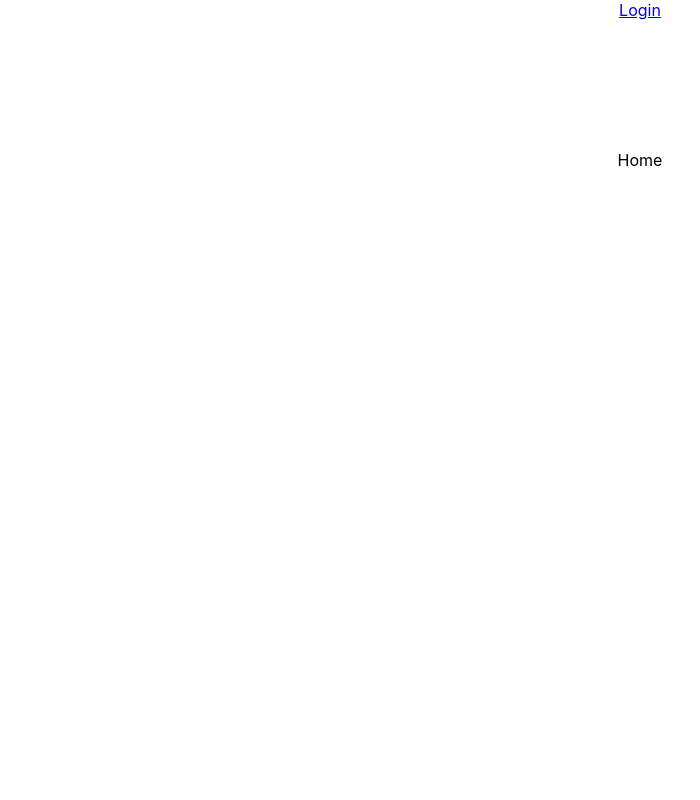
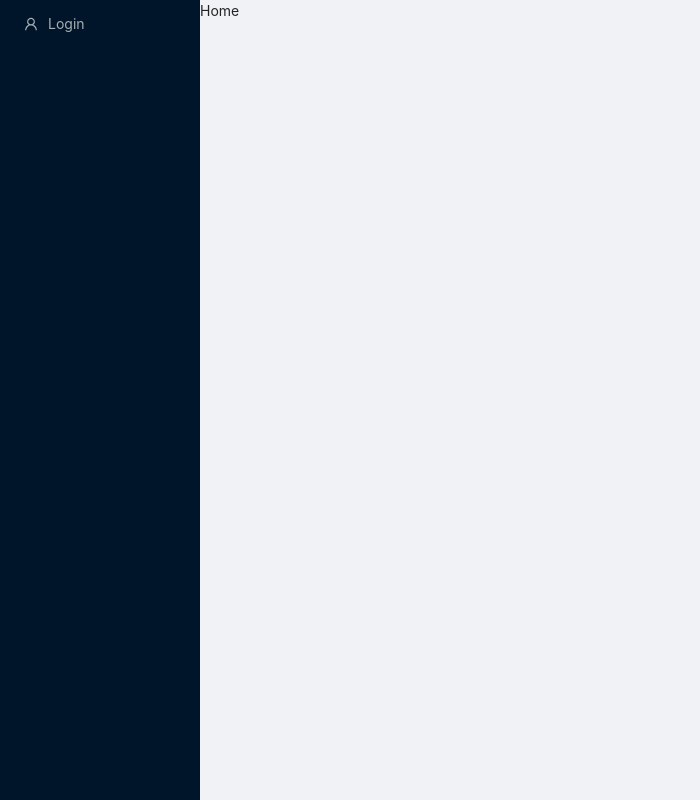
Before and after one commit to sjbavier/wm-react2, a React (Create React App) app: page / in a window 1280 px wide. Shown: the whole page, without its empty margins (0-700 px from the left). Built offline with nearby package versions, Linux system fonts and the light colour scheme.

Commit message:
added antd and icons, modified navigation, added default css

```diff
--- a/src/App.tsx
+++ b/src/App.tsx
@@ -1,29 +1,34 @@
-import React from 'react'
+import React, { FC } from 'react'
 import logo from './logo.svg'
 import { Routes, Route } from 'react-router-dom'
-import TopBar from './components/nav/TopBar'
+import Nav from './components/nav/Nav'
 import LoginForm from './components/login/LoginForm'
 import PrivateRoute from './components/login/PrivateRoute'
-import './App.css'
+import { Layout } from 'antd'
+
+import './global.scss'
+import styles from './index.module.scss'
 
 
-function App() {
+const App: FC = () => {
   return (
-    <div className='App'>
-      <TopBar></TopBar>
+    <div className={ styles.maxHeight }>
+      <Layout>
+        <Nav></Nav>
         <div className='wrapper'>
           <Routes>
-          <Route path="/" element={ <div>Home</div> } />
-          <Route path="/login" element={ <LoginForm /> } />
+            <Route path="/" element={<div>Home</div>} />
+            <Route path="/login" element={<LoginForm />} />
             <Route path="/dashboard" element={
               <PrivateRoute>
                 <div>Dashboard</div>
               </PrivateRoute>
             }
             />
-          <Route path="*" element={ <div>404 nothing here</div> } />
+            <Route path="*" element={<div>404 nothing here</div>} />
           </Routes>
         </div>
+      </Layout>
     </div>
   );
 }
--- a/src/components/nav/TopBar.module.scss
+++ b/src/components/nav/Nav.module.scss
@@ -1,4 +1,4 @@
-@import '../../index.scss';
+@import '../../global.scss';
 .menu {
     height: 150px;
     color: $black;
--- /dev/null
+++ b/src/components/nav/Nav.tsx
@@ -0,0 +1,42 @@
+import React, { Component } from 'react'
+import { Link } from 'react-router-dom'
+import { client } from '../../lib/Client'
+import { Layout, Menu } from 'antd'
+import { UserOutlined } from '@ant-design/icons'
+
+import index from '../../index.module.scss'
+import styles from "./Nav.module.scss"
+
+class Nav extends Component {
+
+    logout = (ev: React.MouseEvent<HTMLDivElement>) => {
+        ev.preventDefault()
+        client.logout()
+        this.forceUpdate()
+    }
+
+    render(): React.ReactNode {
+        const { Sider} = Layout
+        return (
+            <header>
+                <Sider breakpoint='lg' collapsedWidth="0" className={ index.maxHeight }>
+                    <Menu theme="dark" mode="inline">
+                        {
+                            client.isLoggedIn() ? (
+                                <Menu.Item icon={ <UserOutlined /> } key="1">
+                                    <div onClick={this.logout}>Logout</div>
+                                </Menu.Item>
+                            ) : (
+                                <Menu.Item icon={ <UserOutlined /> } key="2">
+                                    <Link to='/login'>Login</Link>
+                                </Menu.Item>
+                            )
+                        }
+                    </Menu>
+                </Sider>
+            </header>
+        )
+    }
+}
+
+export default Nav
--- a/src/components/nav/TopBar.tsx
+++ /dev/null
@@ -1,33 +0,0 @@
-import React, { Component } from 'react'
-import { Link } from 'react-router-dom'
-import { client } from '../../lib/Client'
-
-import styles from "./TopBar.module.scss"
-
-class TopBar extends Component {
-
-    logout = ( ev: React.MouseEvent<HTMLButtonElement> ) => {
-        ev.preventDefault()
-        client.logout()
-        this.forceUpdate()
-    }
-
-    render(): React.ReactNode {
-        return (
-            <header>
-                <div className={ styles.menu }>
-                    {
-                        client.isLoggedIn() ? (
-                            <button onClick={ this.logout }>Logout</button>
-                        ) : (
-                            <Link to='/login'>Login</Link>
-                        )
-                    }
-                </div>
-
-            </header>
-        )
-    }
-}
-
-export default TopBar
--- a/src/index.scss
+++ b/src/global.scss
@@ -1,3 +1,5 @@
+@import '~antd/dist/antd.css';
+
 $black: #000000;
 $primary-font: 'Ubuntu', 'Helvetica';
 $unit: 1rem;
--- a/src/index.module.scss
+++ b/src/index.module.scss
@@ -1,3 +1,3 @@
-$black: #000000;
-$primary-font: 'Ubuntu', 'Helvetica';
-$unit: 1rem;
+.maxHeight {
+    min-height: 100vh;
+}
--- a/src/index.tsx
+++ b/src/index.tsx
@@ -3,7 +3,6 @@ import ReactDOM from 'react-dom';
 import {
   BrowserRouter as Router,
 } from 'react-router-dom'
-import './index.scss';
 import App from './App';
 import reportWebVitals from './reportWebVitals';
 
```
Also changed, not shown: package.json (+8 -0 lines), 1 other file (tests, documents, lock files or other folders). Lines whose indentation alone changed are shown as unchanged.
